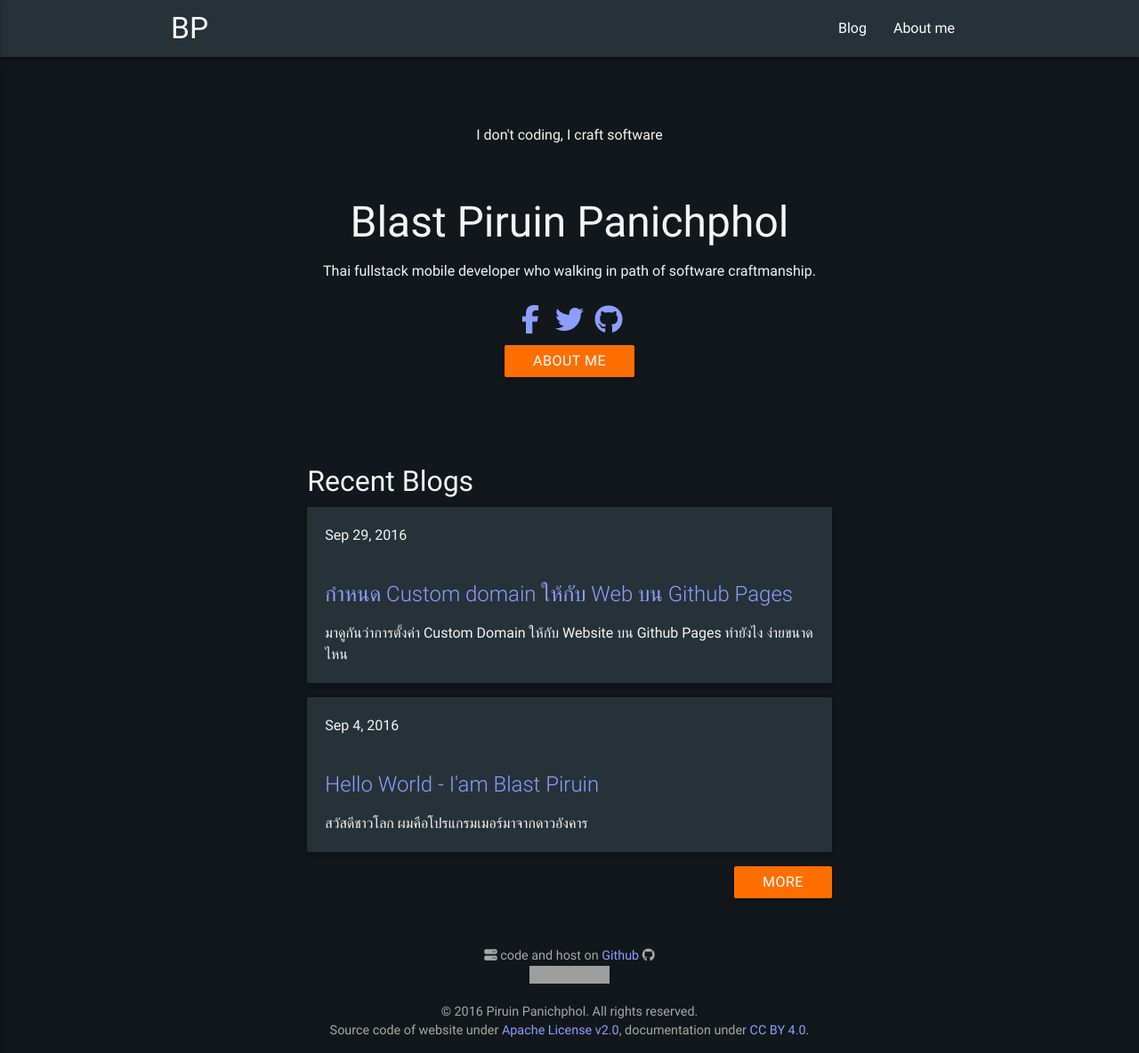
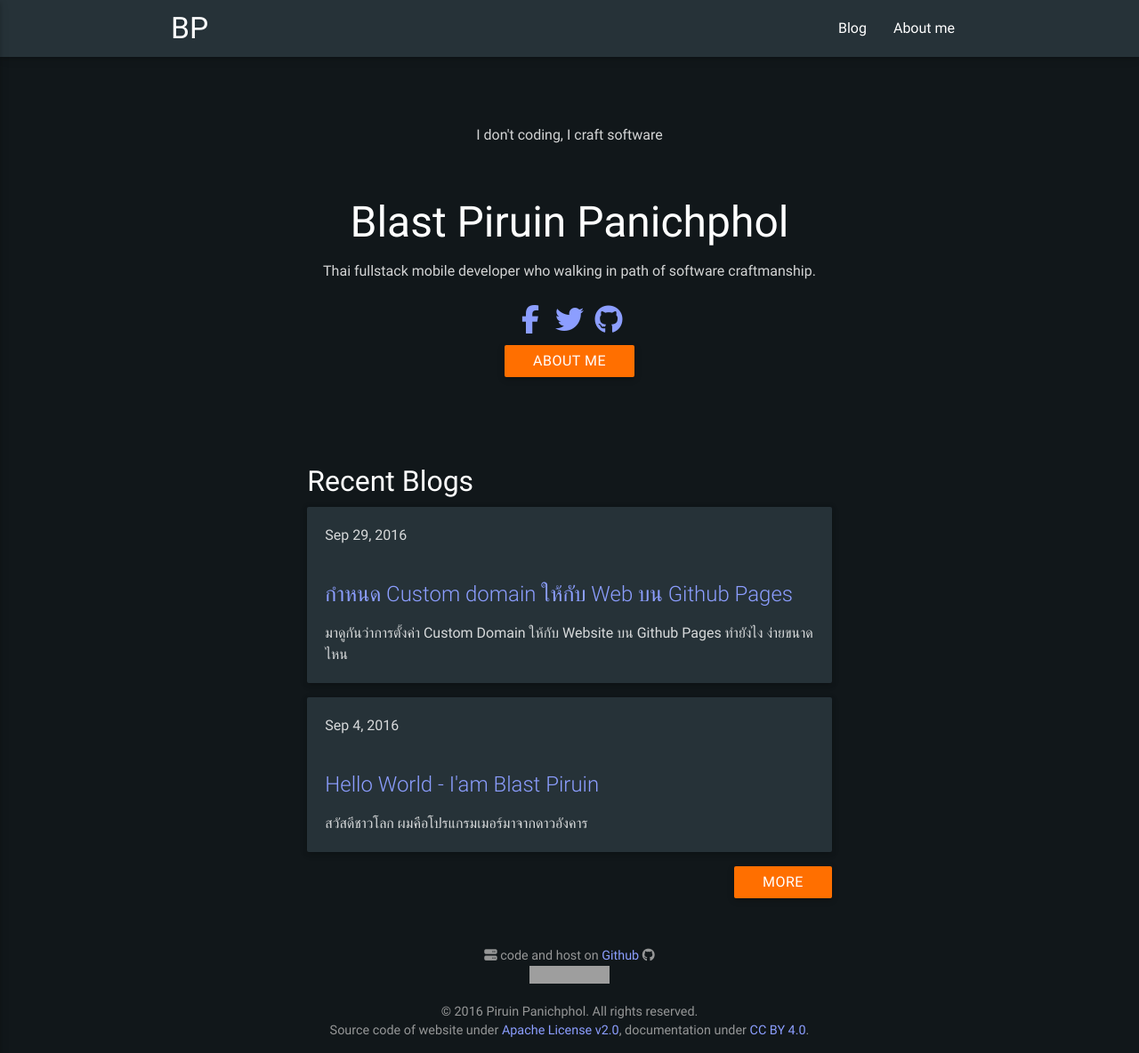
Before and after one commit to piruin/piruin.github.io, a Jekyll site: the page built from index.html, in a window 1280 px wide and 1184 px high. Shown: the whole window at 89% size. Built offline with Jekyll 4.4.1, drawn with Linux system fonts in a browser that asks for light colours; nearby versions of some CDN libraries; grey boxes are pictures that could not be loaded.

Commit message:
update typo style - Header and Strong have more contrast

```diff
--- a/_sass/components/_global.scss
+++ b/_sass/components/_global.scss
@@ -12,7 +12,6 @@
   // min-height: 100vh;
   // flex-direction: column;
   background-color: $primary-color-dark;
-  color: $primary-text-color;
 }
 
 main {
--- a/_sass/components/_typography.scss
+++ b/_sass/components/_typography.scss
@@ -20,11 +20,13 @@
 
   font-family: "Roboto", sans-serif;
   font-weight: normal;
-  color: $off-black;
+  color: $primary-text-color;
 }
+
 h1, h2, h3, h4, h5, h6 {
 	font-weight: 400;
 	line-height: 1.1;
+  color: $heading-text-color;
 }
 
 code {
@@ -43,7 +45,7 @@
 
 // Text Styles
 em { font-style: italic; }
-strong { font-weight: 500; }
+strong { font-weight: 500; color: $heading-text-color}
 small { font-size: 75%; }
 .light { font-weight: 300; }
 .thin { font-weight: 200; }
--- a/_sass/components/_variables.scss
+++ b/_sass/components/_variables.scss
@@ -42,7 +42,8 @@
 $error-color: color("red", "base") !default;
 $link-color: color("indigo", "accent-1") !default;
 
-$primary-text-color: darken(white, 4%) !default;
+$heading-text-color: white;
+$primary-text-color: rgba(255, 255, 255, 0.82) !default;
 $secondary-text-color: darken($primary-text-color, 30%) !default;
 
 
```
